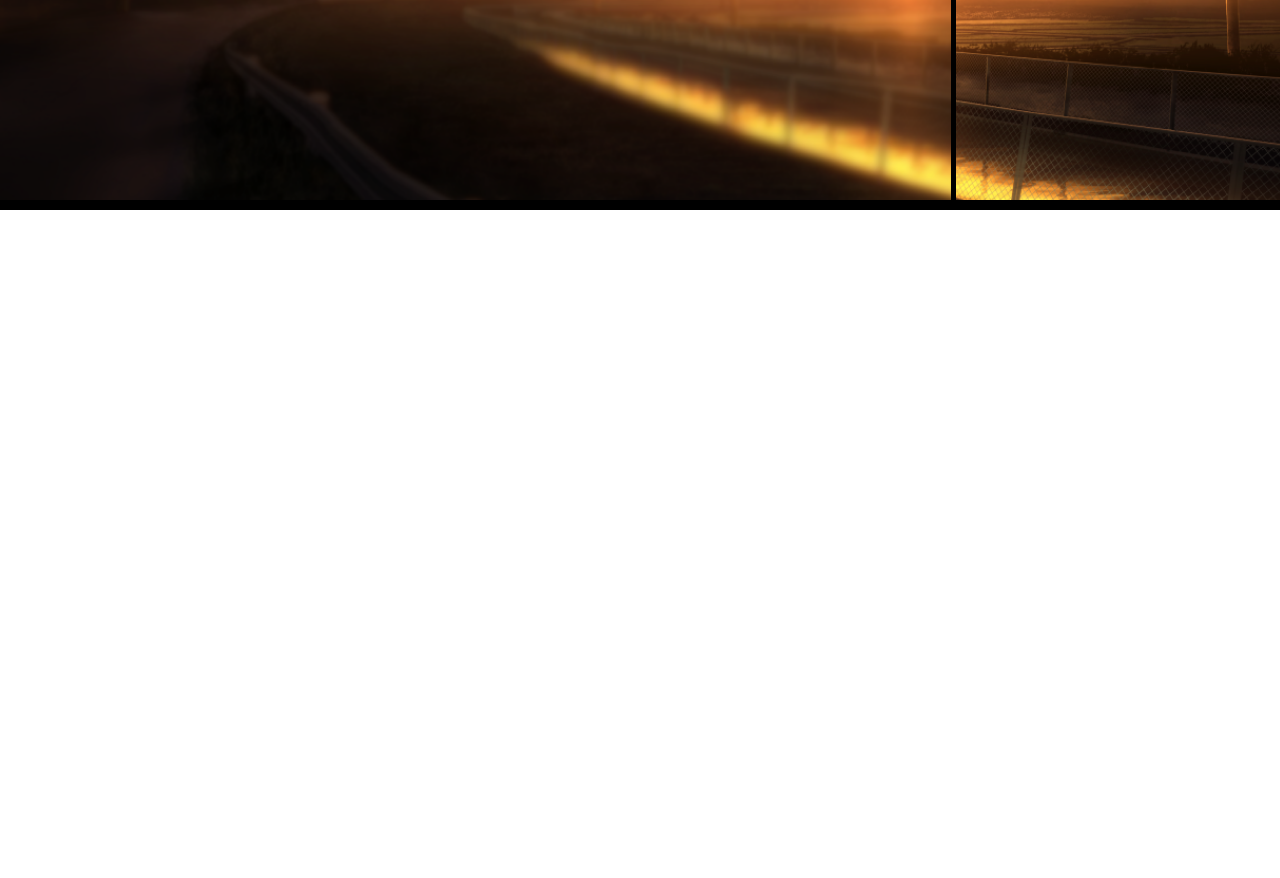
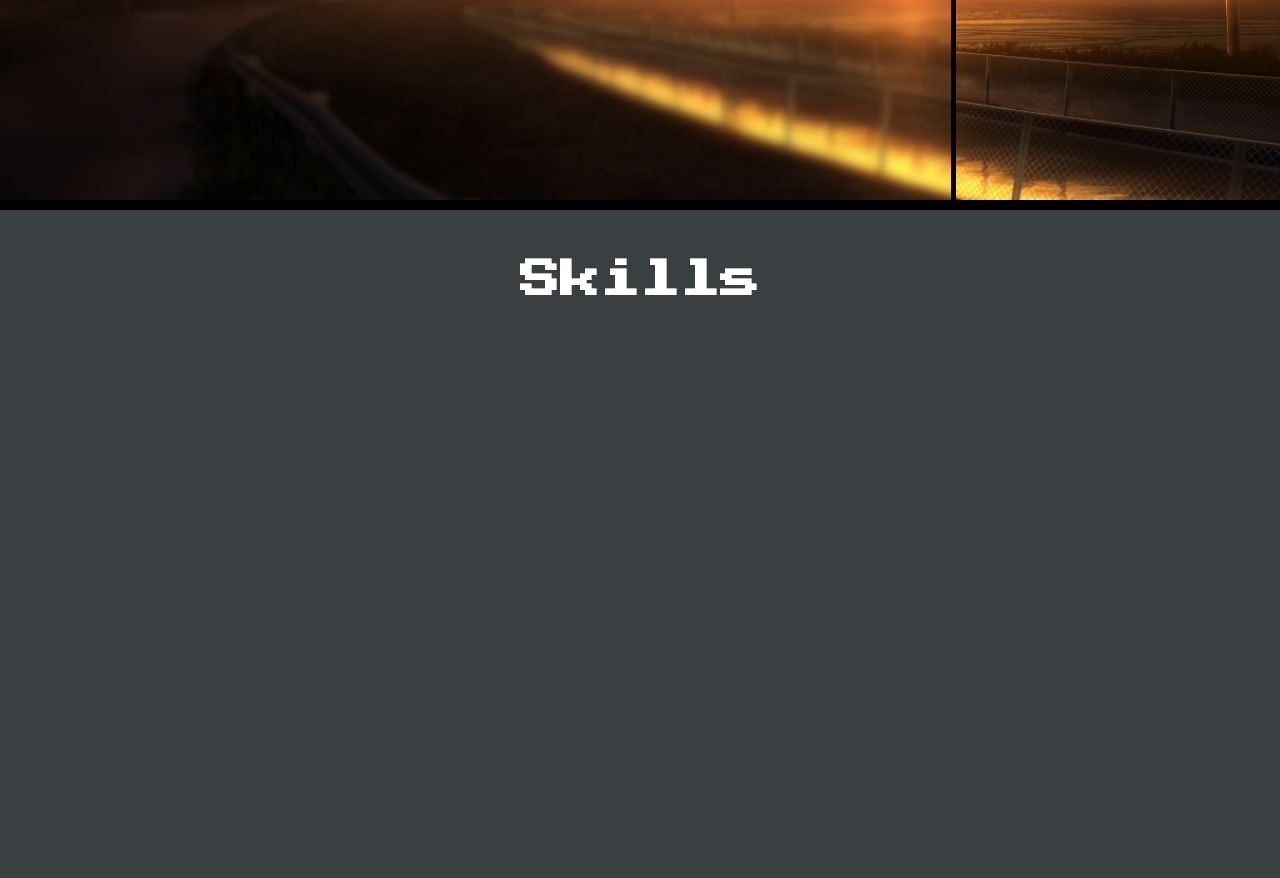
Before and after one commit to JohnVRS/Project-HAPPY, a plain HTML site: page index.html in a window 1280 px wide. Shown: the part 682-1560 px from the top of the page. Before the commit the page ends 982 px from the top, so only its background shows below. Drawn offline with Linux system fonts and the light colour scheme.

Commit message:
Create the section component

```diff
--- /dev/null
+++ b/CSS/components/section.css
@@ -0,0 +1,7 @@
+.section {
+    background-color: #3A4042;
+    height: 730px;
+    padding-top: 50px;
+    padding-bottom: 100px;
+    border-bottom: 10px solid #4A69BF;
+}
--- a/CSS/components/title.css
+++ b/CSS/components/title.css
@@ -9,5 +9,4 @@
     color: rgb(255, 255, 255);
     text-shadow: none;
     text-align: center;
-    padding-top: 50px;
 }
--- a/index.html
+++ b/index.html
@@ -21,6 +21,7 @@
         <link rel="stylesheet" href="CSS/components/button.css">
         <link rel="stylesheet" href="CSS/components/actionLink.css">
         <link rel="stylesheet" href="CSS/components/banner.css">
+        <link rel="stylesheet" href="CSS/components/section.css">
 
 
     </head>
@@ -50,6 +51,8 @@
             </div>
         </section>
 
-        <h2 class="title -second">Skills</h1>
+        <section class="section">
+            <h2 class="title -second">Skills</h1>
+        </section>
     </body>
 </html>
```
